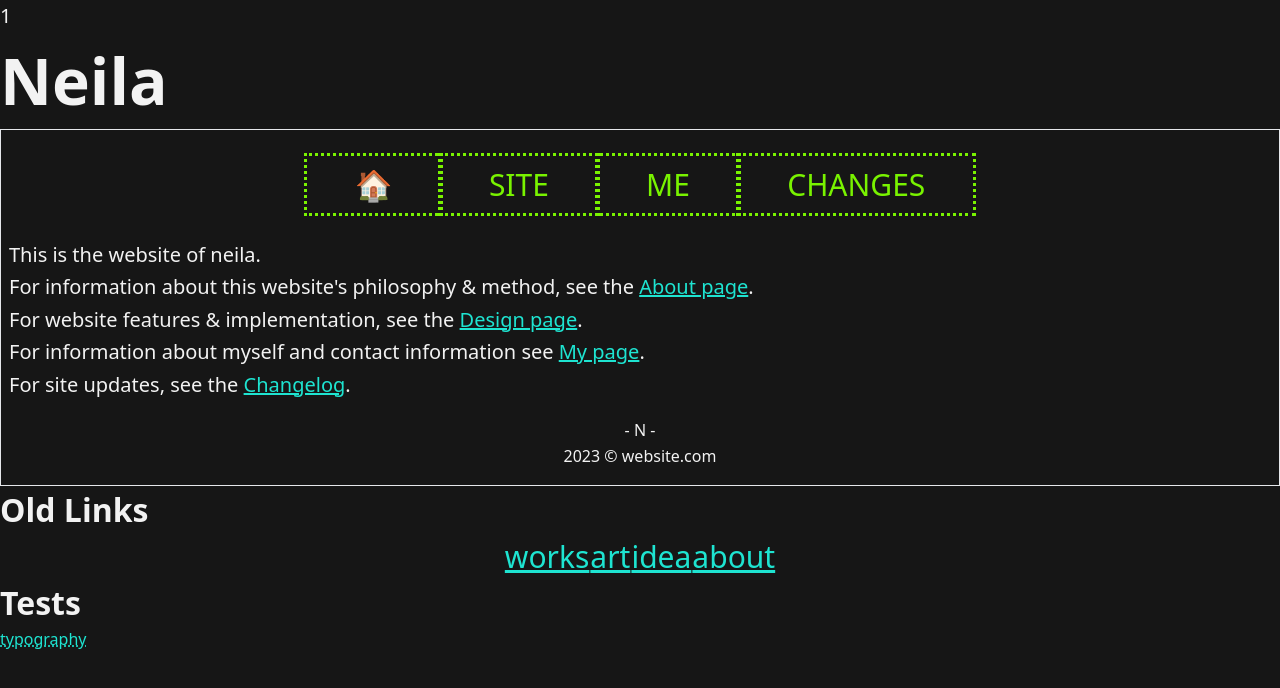
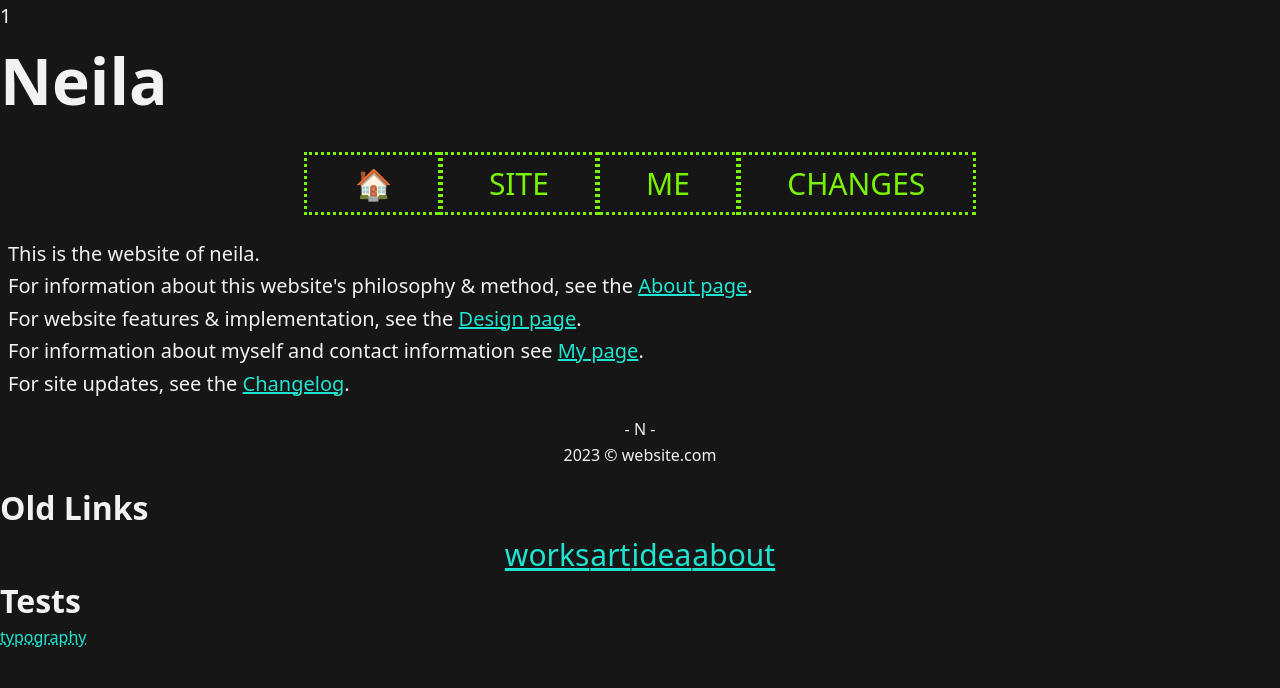
Before and after one commit to neila/neila.github.io, a Next.js app: page / in a window 1280 px wide. Shown: the top 688 px of the page. Built offline with nearby package versions, Linux system fonts and the light colour scheme.

Commit message:
fix main body problem

```diff
--- a/src/components/layouts/Base/index.tsx
+++ b/src/components/layouts/Base/index.tsx
@@ -11,14 +11,14 @@ const BaseLayout: FC<{ children: ReactNode }> = ({ children }) => {
         <link rel="icon" href="/favicon.ico" />
       </Head>
 
-      <body className="px-2 border">
+      <div className="px-2">
         <TopMenu />
 
         <main>{children}</main>
 
         {/* Lower menu + copyright */}
         <Footer />
-      </body>
+      </div>
     </>
   );
 };
--- a/src/pages/_app.tsx
+++ b/src/pages/_app.tsx
@@ -18,10 +18,10 @@ const Main = ({ Component, pageProps }: AppProps) => {
   }, []);
 
   return (
-    <main>
+    <>
       <p>{mountCount}</p>
       <Component {...pageProps} />
-    </main>
+    </>
   );
 };
 
```
